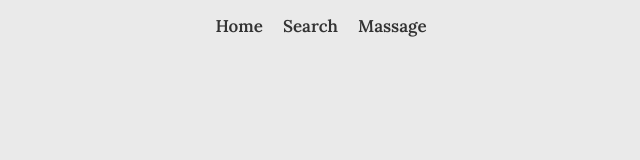
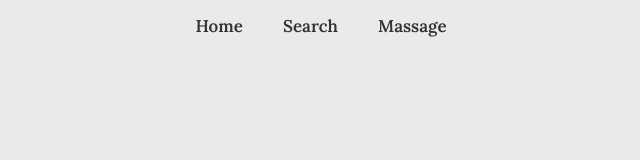
Before and after one commit to BagasAjiSadewo/tw-fansite, a plain HTML site: page index.html in a window 1280 px wide. Shown: the full height of the page, 319-959 px from the left. Drawn offline with Linux system fonts and the light colour scheme.

Commit message:
mengedit isi style.css

```diff
--- a/style.css
+++ b/style.css
@@ -19,7 +19,7 @@ body{
 }
 
 .container-nav a{
-    margin: 5px 10px;
+    margin: 5px 20px;
     font-family: 'Lora', serif;
     font-weight: 700;
     font-size: 17px;
```
